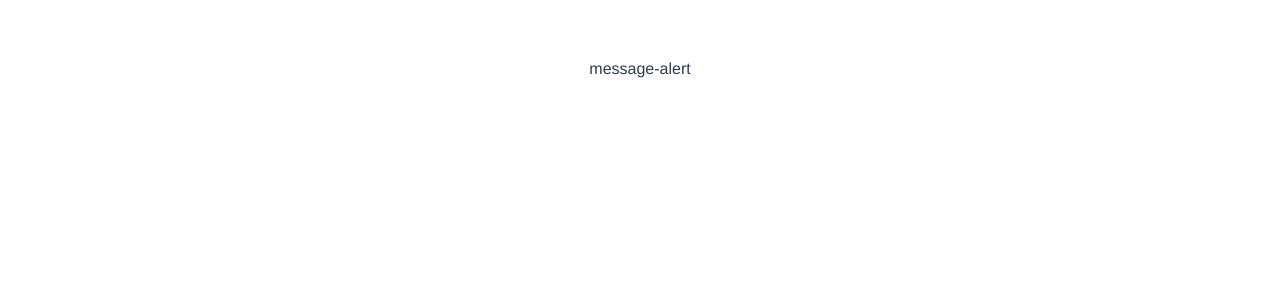
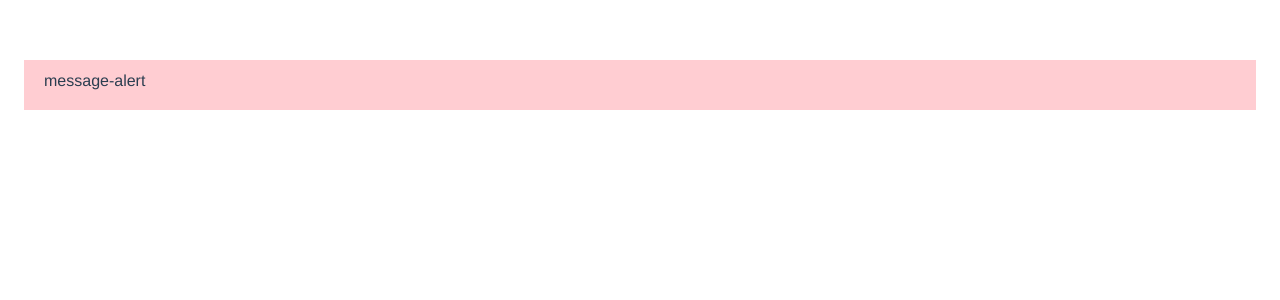
Before and after one commit to MofuMofu2/safe-enhanced-development-sample, a Vue app: page / in a window 1280 px wide. Shown: the top 300 px of the page. Built offline with nearby package versions, Linux system fonts and the light colour scheme.

Commit message:
[add] #1 CSSを追加

```diff
--- a/src/components/MessageAlert.vue
+++ b/src/components/MessageAlert.vue
@@ -1,6 +1,8 @@
 <template>
   <div id="message-alert">
-    message-alert
+    <p class="alert-text">
+      message-alert
+    </p>
   </div>
 </template>
 
@@ -13,4 +15,13 @@ export default class MessageAlert extends Vue {
 </script>
 
 <style lang="scss">
+#message-alert {
+  background-color: #ffcdd2;
+  height: 50px;
+  margin: 1rem;
+  text-align: left;
+}
+.alert-text {
+  padding: .75rem 1.25rem;
+}
 </style>
```
